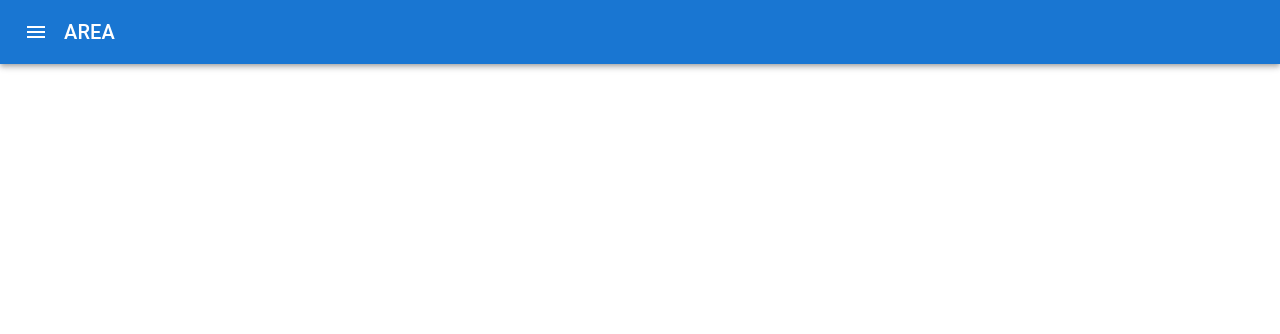
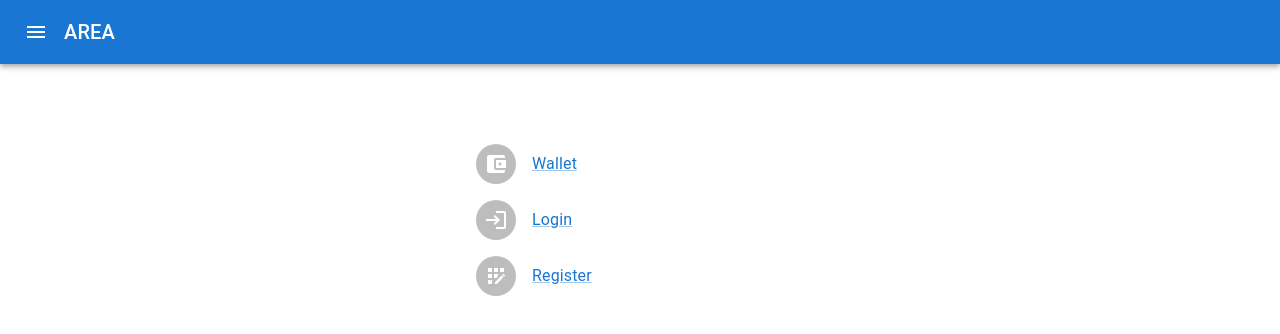
Before and after one commit to ErwanSimonetti/Area, a React (Create React App) app in the folder web/web-app/: page / in a window 1280 px wide. Shown: the top 334 px of the page. Built offline with nearby package versions, Linux system fonts and the light colour scheme.

Commit message:
feat(homepage): added links to pages on homepage removed warning-prone lines as well in login and register

```diff
--- a/web/web-app/src/Components/Home.js
+++ b/web/web-app/src/Components/Home.js
@@ -1,15 +1,55 @@
 import * as React from 'react';
-import { Box } from '@mui/material';
+import Box from '@mui/material/Box';
+import Link from '@mui/material/Link';
+import List from '@mui/material/List';
+import Avatar from '@mui/material/Avatar';
+import ListItem from '@mui/material/ListItem';
+import LoginIcon from '@mui/icons-material/Login';
+import ListItemText from '@mui/material/ListItemText';
+import ListItemAvatar from '@mui/material/ListItemAvatar';
+import AppRegistrationIcon from '@mui/icons-material/AppRegistration';
+import AccountBalanceWalletIcon from '@mui/icons-material/AccountBalanceWallet';
 
-
-export default function Home() {
-
+export default function FolderList() {
     return (
-        <React.Fragment>
-            <Box>
-
-            </Box>
-
-        </React.Fragment>
-    )
+        <Box sx={{
+            marginTop: 8,
+            display: 'flex',
+            flexDirection: 'column',
+            alignItems: 'center',
+        }}>
+            <List sx={{ width: '100%', maxWidth: 360, bgcolor: 'background.paper' }}>
+                <ListItem>
+                    <ListItemAvatar>
+                        <Avatar>
+                            <AccountBalanceWalletIcon />
+                        </Avatar>
+                    </ListItemAvatar>
+                    <Link href="/wallet">
+                        <ListItemText primary="Wallet" />
+                    </Link>
+                </ListItem>
+                <ListItem>
+                    <ListItemAvatar>
+                        <Avatar>
+                            <LoginIcon />
+                        </Avatar>
+                    </ListItemAvatar>
+                    <Link href="/login">
+                        <ListItemText primary="Login" />
+                    </Link>
+                </ListItem>
+                <ListItem>
+                    <ListItemAvatar>
+                        <Avatar>
+                            <AppRegistrationIcon />
+                        </Avatar>
+                    </ListItemAvatar>
+                    <Link href="/register">
+                        <ListItemText primary="Register" />
+                    </Link>
+                </ListItem>
+            </List>
+        </Box>
+    );
 }
--- a/web/web-app/src/Components/Login.js
+++ b/web/web-app/src/Components/Login.js
@@ -8,25 +8,13 @@ import Box from '@mui/material/Box';
 import Typography from '@mui/material/Typography';
 import Container from '@mui/material/Container';
 import { createTheme, ThemeProvider } from '@mui/material/styles';
-import GitHubLogin from 'react-login-github';
 import { GoogleLogin } from 'react-google-login';
-import { GoogleLoginButton, FacebookLoginButton, GithubLoginButton } from 'react-social-login-buttons';
+import { GoogleLoginButton } from 'react-social-login-buttons';
 
 const clientidGoogle = "78828642227-b3tlfon89t2j66b2a81c60mu8oe45ijb.apps.googleusercontent.com"
 // const clientidGithub = "ac56fad434a3a3c1561e"
 
 const theme = createTheme();
-
-async function loginUser(credentials) {
-    return fetch('http://localhost:8080/login', {
-        method: 'POST',
-        headers: {
-            'Content-Type': 'application/json'
-        },
-        body: JSON.stringify(credentials)
-    })
-        .then(data => data.json())
-}
 
 export default function SignIn() {
 
--- a/web/web-app/src/Components/Register.js
+++ b/web/web-app/src/Components/Register.js
@@ -14,31 +14,7 @@ import { Alert, Snackbar } from '@mui/material';
 const theme = createTheme();
 
 export default function Register() {
-    const [users, setUsers] = React.useState([]);
-    const [password, setPassword] = React.useState('');
-    const [passwordConf, setPasswordConf] = React.useState('');
     const [wrongPassword, setWrongPassword] = React.useState(false);
-
-    // useEffect
-
-    // const handleSubmit = (event) => {
-    //     event.preventDefault();
-    //     const data = new FormData(event.currentTarget);
-    //     checkPassword(data);
-    //     console.log({
-    //         email: data.get('email'),
-    //         password: data.get('password'),
-    //         firstName: data.get('firstName'),
-    //         lastName: data.get('lastname'),
-    //     });
-
-    // };
-
-    const checkPassword = (data) => {
-        setPassword(data.password);
-        setPasswordConf(data.passwordConf);
-        data.get('password') != data.get('passwordconf') ?? setWrongPassword(true);
-    }
 
     const handleSubmit = (event) => {
         alert('A form was submitted: ');
```
